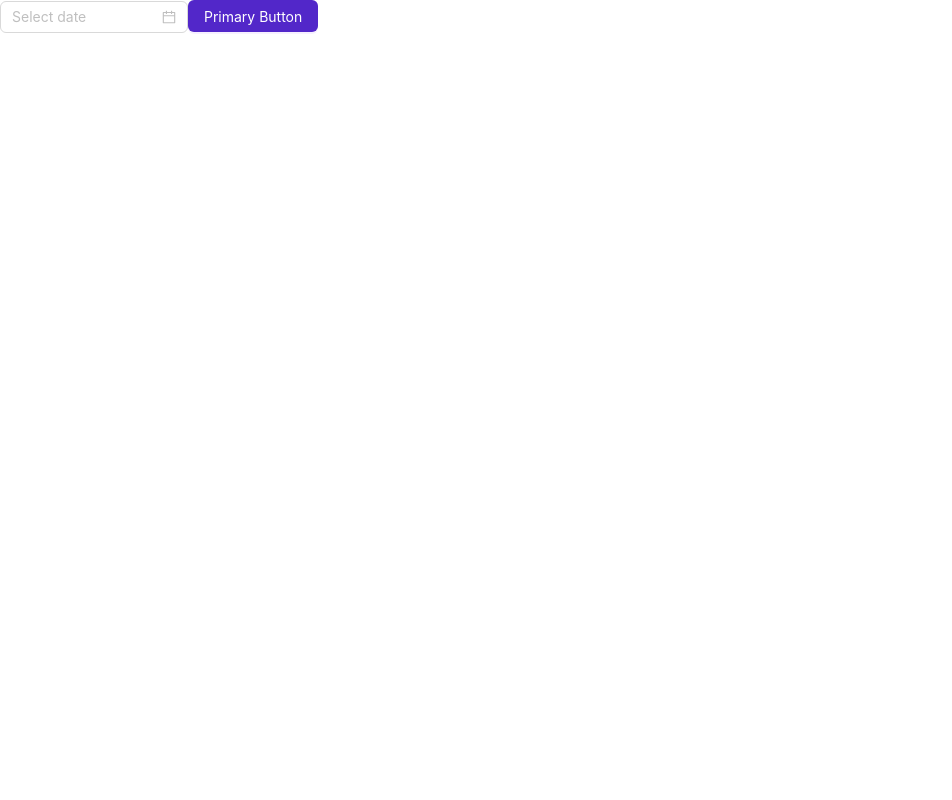
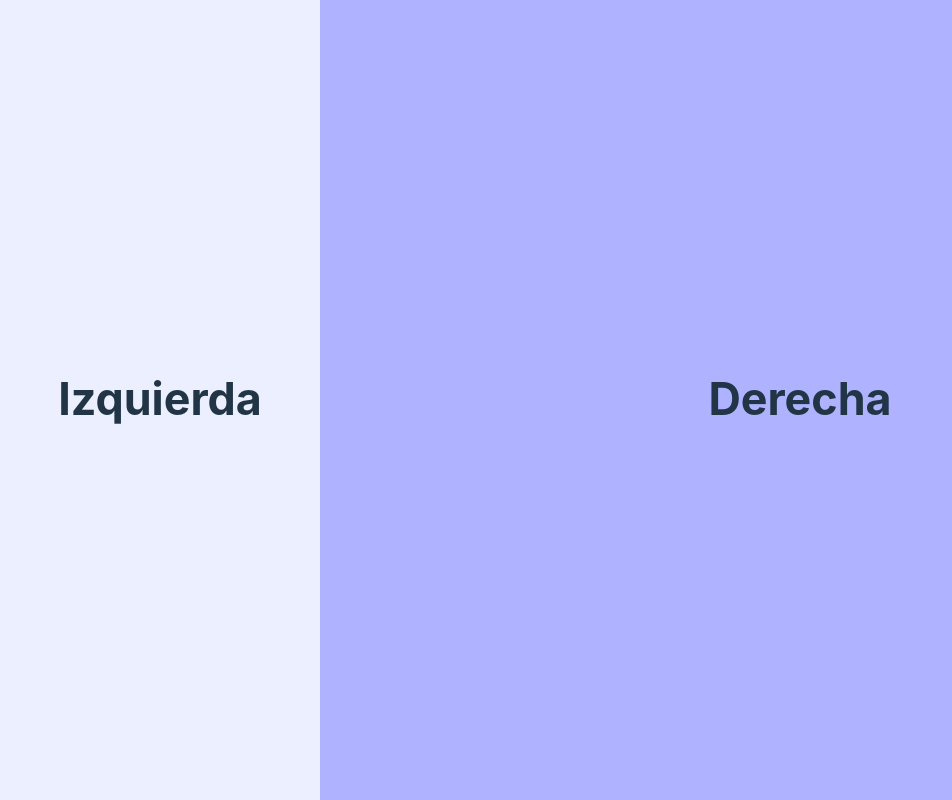
Before and after one commit to DavidGuillermoSantiago/intro-antd, a React (Vite) app: page / in a window 1280 px wide. Shown: the whole page, without its empty margins (0-952 px from the left). Built offline with nearby package versions, Linux system fonts and the light colour scheme.

Commit message:
implementar columnas

```diff
--- a/src/App.jsx
+++ b/src/App.jsx
@@ -1,4 +1,5 @@
 import { DatePicker, ConfigProvider, Button } from 'antd';
+import LayoutComponent from './components/Layout/Index.jsx';
 import './App.css'
 
 function App() {
@@ -11,8 +12,7 @@ function App() {
         }
       }}
     >
-      <DatePicker />
-      <Button type="primary">Primary Button</Button>
+      <LayoutComponent />
     </ConfigProvider>
   )
 }
--- /dev/null
+++ b/src/components/Layout/Index.jsx
@@ -0,0 +1,31 @@
+import React from 'react'
+import { Col, Row } from 'antd';
+import './layout.css';
+
+const LayoutComponent = () => {
+    return (
+        <div className='layout-container' >
+            <Row>
+                <Col xs={0} sm={0} md={4} lg={6}>
+                    <div className="content-left">
+                        <h1 className="title">Izquierda</h1>
+                    </div>
+                </Col>
+                <Col xs={24} sm={24} md={20} lg={18}>
+                    <div className="content-right">
+                        <h1 className="title">Derecha</h1>
+                    </div>
+                </Col>
+            </Row>
+            {/* <Row>
+                <Col xs={24} sm={24} md={20} lg={18}>
+                <div className="content-right">
+                        <h1 className="title">Derecha</h1>
+                    </div>
+                </Col>
+            </Row> */}
+        </div>
+    );
+}
+
+export default LayoutComponent;
--- /dev/null
+++ b/src/components/Layout/layout.css
@@ -0,0 +1,22 @@
+.layout-container {
+    width: 100%;
+    height: 100%;
+    margin: 0;
+    padding: 0;
+}
+
+.content-left {
+    height: 100vh;
+    background-color: #EBEFFF;
+    display: flex;
+    align-items: center;
+    justify-content: center;
+}
+
+.content-right {
+    height: 100vh;
+    background-color: #AFB3FF;
+    display: flex;
+    align-items: center;
+    justify-content: center;
+}
```
